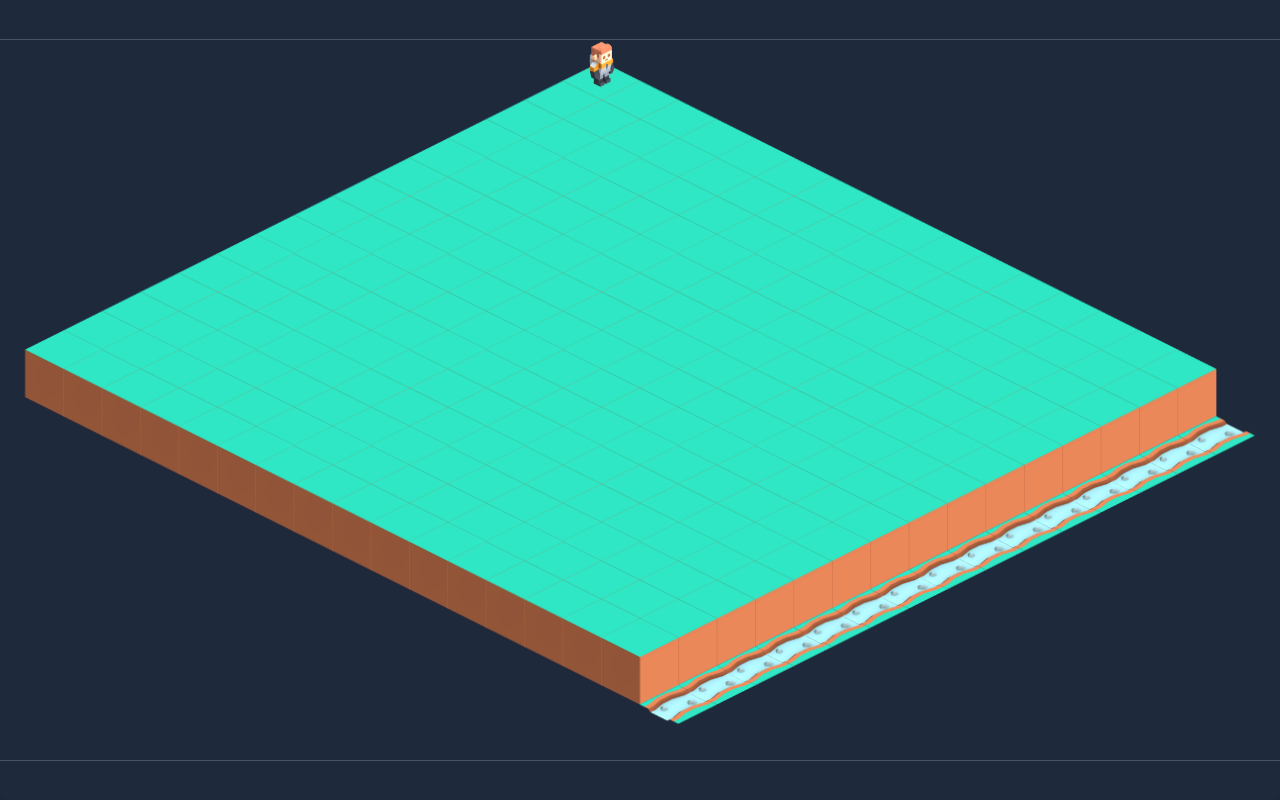
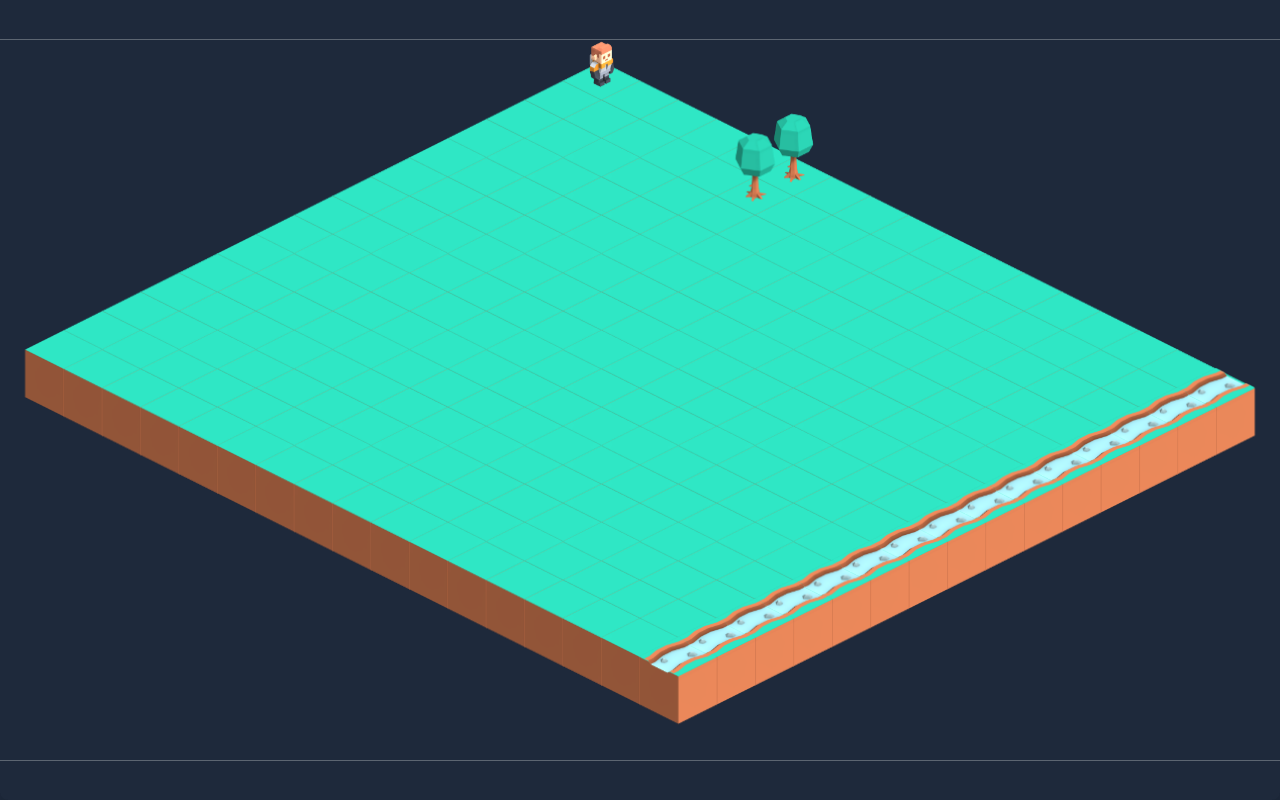
Before and after one commit to gouz/life-is-a-game, a website built with Parcel: page src/index.pug in a window 1280 px wide. Built offline with nearby package versions, Linux system fonts and the light colour scheme.

Commit message:
feat: :sparkles: Back & Fore ground

```diff
--- a/src/index.pug
+++ b/src/index.pug
@@ -9,5 +9,6 @@ html(lang="fr")
         #canvas-wrapper
             canvas#board-background
             canvas#board-player
+            canvas#board-foreground
 
         script(src="js/main.js", type="module")
--- a/src/js/GameEngine.js
+++ b/src/js/GameEngine.js
@@ -2,7 +2,7 @@ import config from "../json/config.json";
 import items from "../json/items.json";
 import levels from "../json/levels.json";
 import Loader from "./Loader";
-import Background from "./Background";
+import Decor from "./Decor";
 import Player from "./Player";
 import "./Keyboard.js";
 import GamePad from "./Gamepad";
@@ -10,7 +10,8 @@ import GamePad from "./Gamepad";
 export default class GameEngine {
   constructor(startLevel) {
     this._loader = new Loader(items.list, config.ratio);
-    this._background = new Background(config.HTMLElements.background);
+    this._background = new Decor(config.HTMLElements.background);
+    this._foreground = new Decor(config.HTMLElements.foreground);
     this._player = new Player(
       config.HTMLElements.player,
       config.player.src,
@@ -23,9 +24,7 @@ export default class GameEngine {
     this._nbCol = 0;
     this._gamepad = new GamePad();
   }
-  _drawLevel(level) {
-    this._level = level;
-    this._loader.prepare().then(() => {
+  _drawBackground() {
     levels[this._level].background.forEach((row, y) => {
       row.forEach((step, z) => {
         let nbColTemp = 0;
@@ -39,11 +38,39 @@ export default class GameEngine {
     });
     this._nbCol -= 1;
     this._nbRow -= 1;
+    levels[this._level].elements_back.forEach((row, y) => {
+      row.forEach((step, z) => {
+        step.forEach((col, x) => {
+          if ("" != col)
+            this._background.drawImage(this._loader.fetchImg(col), x, y, z + 1);
+        });
+      });
+    });
+  }
+  _drawForeground() {
+    levels[this._level].elements_front.forEach((row, y) => {
+      row.forEach((step, z) => {
+        step.forEach((col, x) => {
+          if ("" != col)
+            this._foreground.drawImage(this._loader.fetchImg(col), x, y, z + 1);
+        });
+      });
+    });
+  }
+  _drawPlayer(posX, posY) {
+    this._player.clean();
     this._player.drawImage(
       this._loader.fetchImg(this._player.getImage()),
-        config.player.initialX,
-        config.player.initialY
+      posX,
+      posY
     );
+  }
+  _drawLevel(level) {
+    this._level = level;
+    this._loader.prepare().then(() => {
+      this._drawBackground();
+      this._drawForeground();
+      this._drawPlayer(config.player.initialX, config.player.initialY);
       this._avatarPosX = config.player.initialX;
       this._avatarPosY = config.player.initialY;
     });
@@ -70,11 +97,6 @@ export default class GameEngine {
     if (this._avatarPosY <= 0) this._avatarPosY = 0;
     if (this._avatarPosX >= this._nbCol) this._avatarPosX = this._nbCol;
     if (this._avatarPosY >= this._nbRow) this._avatarPosY = this._nbRow;
-    this._player.clean();
-    this._player.drawImage(
-      this._loader.fetchImg(this._player.getImage()),
-      this._avatarPosX,
-      this._avatarPosY
-    );
+    this._drawPlayer(this._avatarPosX, this._avatarPosY);
   }
 }
--- a/src/json/config.json
+++ b/src/json/config.json
@@ -1,7 +1,8 @@
 {
   "HTMLElements": {
     "background": "board-background",
-    "player": "board-player"
+    "player": "board-player",
+    "foreground": "board-foreground"
   },
   "board": {
     "width": 1280,
--- a/src/json/items.json
+++ b/src/json/items.json
@@ -8,6 +8,7 @@
     "astronautA_SW",
     "astronautA_NE",
     "astronautA_NW",
-    "ground_riverRocks_NE"
+    "ground_riverRocks_NE",
+    "tree_oak_NE"
   ]
 }
--- a/src/json/levels.json
+++ b/src/json/levels.json
@@ -19,7 +19,7 @@
           "cliff_block_rock_SE",
           "cliff_block_rock_SE",
           "cliff_block_rock_SE",
-          "ground_riverRocks_NE"
+          "cliff_block_rock_SE"
         ]
       ],
       [
@@ -40,7 +40,7 @@
           "cliff_block_rock_SE",
           "cliff_block_rock_SE",
           "cliff_block_rock_SE",
-          "ground_riverRocks_NE"
+          "cliff_block_rock_SE"
         ]
       ],
       [
@@ -61,7 +61,7 @@
           "cliff_block_rock_SE",
           "cliff_block_rock_SE",
           "cliff_block_rock_SE",
-          "ground_riverRocks_NE"
+          "cliff_block_rock_SE"
         ]
       ],
       [
@@ -82,7 +82,7 @@
           "cliff_block_rock_SE",
           "cliff_block_rock_SE",
           "cliff_block_rock_SE",
-          "ground_riverRocks_NE"
+          "cliff_block_rock_SE"
         ]
       ],
       [
@@ -103,7 +103,7 @@
           "cliff_block_rock_SE",
           "cliff_block_rock_SE",
           "cliff_block_rock_SE",
-          "ground_riverRocks_NE"
+          "cliff_block_rock_SE"
         ]
       ],
       [
@@ -124,7 +124,7 @@
           "cliff_block_rock_SE",
           "cliff_block_rock_SE",
           "cliff_block_rock_SE",
-          "ground_riverRocks_NE"
+          "cliff_block_rock_SE"
         ]
       ],
       [
@@ -145,7 +145,7 @@
           "cliff_block_rock_SE",
           "cliff_block_rock_SE",
           "cliff_block_rock_SE",
-          "ground_riverRocks_NE"
+          "cliff_block_rock_SE"
         ]
       ],
       [
@@ -166,7 +166,7 @@
           "cliff_block_rock_SE",
           "cliff_block_rock_SE",
           "cliff_block_rock_SE",
-          "ground_riverRocks_NE"
+          "cliff_block_rock_SE"
         ]
       ],
       [
@@ -187,7 +187,7 @@
           "cliff_block_rock_SE",
           "cliff_block_rock_SE",
           "cliff_block_rock_SE",
-          "ground_riverRocks_NE"
+          "cliff_block_rock_SE"
         ]
       ],
       [
@@ -208,7 +208,7 @@
           "cliff_block_rock_SE",
           "cliff_block_rock_SE",
           "cliff_block_rock_SE",
-          "ground_riverRocks_NE"
+          "cliff_block_rock_SE"
         ]
       ],
       [
@@ -229,7 +229,7 @@
           "cliff_block_rock_SE",
           "cliff_block_rock_SE",
           "cliff_block_rock_SE",
-          "ground_riverRocks_NE"
+          "cliff_block_rock_SE"
         ]
       ],
       [
@@ -250,7 +250,7 @@
           "cliff_block_rock_SE",
           "cliff_block_rock_SE",
           "cliff_block_rock_SE",
-          "ground_riverRocks_NE"
+          "cliff_block_rock_SE"
         ]
       ],
       [
@@ -271,7 +271,7 @@
           "cliff_block_rock_SE",
           "cliff_block_rock_SE",
           "cliff_block_rock_SE",
-          "ground_riverRocks_NE"
+          "cliff_block_rock_SE"
         ]
       ],
       [
@@ -292,7 +292,7 @@
           "cliff_block_rock_SE",
           "cliff_block_rock_SE",
           "cliff_block_rock_SE",
-          "ground_riverRocks_NE"
+          "cliff_block_rock_SE"
         ]
       ],
       [
@@ -313,12 +313,371 @@
           "cliff_block_rock_SE",
           "cliff_block_rock_SE",
           "cliff_block_rock_SE",
+          "cliff_block_rock_SE"
+        ]
+      ]
+    ],
+    "elements_back": [
+      [
+        [
+          "",
+          "",
+          "",
+          "",
+          "",
+          "",
+          "",
+          "",
+          "",
+          "",
+          "",
+          "",
+          "",
+          "",
+          "",
+          "",
+          "ground_riverRocks_NE"
+        ]
+      ],
+      [
+        [
+          "",
+          "",
+          "",
+          "",
+          "",
+          "",
+          "",
+          "",
+          "",
+          "",
+          "",
+          "",
+          "",
+          "",
+          "",
+          "",
+          "ground_riverRocks_NE"
+        ]
+      ],
+      [
+        [
+          "",
+          "",
+          "",
+          "",
+          "",
+          "",
+          "",
+          "",
+          "",
+          "",
+          "",
+          "",
+          "",
+          "",
+          "",
+          "",
+          "ground_riverRocks_NE"
+        ]
+      ],
+      [
+        [
+          "",
+          "",
+          "",
+          "",
+          "",
+          "",
+          "",
+          "",
+          "",
+          "",
+          "",
+          "",
+          "",
+          "",
+          "",
+          "",
+          "ground_riverRocks_NE"
+        ]
+      ],
+      [
+        [
+          "",
+          "",
+          "",
+          "",
+          "",
+          "",
+          "",
+          "",
+          "",
+          "",
+          "",
+          "",
+          "",
+          "",
+          "",
+          "",
+          "ground_riverRocks_NE"
+        ]
+      ],
+      [
+        [
+          "",
+          "",
+          "",
+          "",
+          "",
+          "",
+          "",
+          "",
+          "",
+          "",
+          "",
+          "",
+          "",
+          "",
+          "",
+          "",
+          "ground_riverRocks_NE"
+        ]
+      ],
+      [
+        [
+          "",
+          "",
+          "",
+          "",
+          "",
+          "",
+          "",
+          "",
+          "",
+          "",
+          "",
+          "",
+          "",
+          "",
+          "",
+          "",
+          "ground_riverRocks_NE"
+        ]
+      ],
+      [
+        [
+          "",
+          "",
+          "",
+          "",
+          "",
+          "",
+          "",
+          "",
+          "",
+          "",
+          "",
+          "",
+          "",
+          "",
+          "",
+          "",
+          "ground_riverRocks_NE"
+        ]
+      ],
+      [
+        [
+          "",
+          "",
+          "",
+          "",
+          "",
+          "",
+          "",
+          "",
+          "",
+          "",
+          "",
+          "",
+          "",
+          "",
+          "",
+          "",
+          "ground_riverRocks_NE"
+        ]
+      ],
+      [
+        [
+          "",
+          "",
+          "",
+          "",
+          "",
+          "",
+          "",
+          "",
+          "",
+          "",
+          "",
+          "",
+          "",
+          "",
+          "",
+          "",
+          "ground_riverRocks_NE"
+        ]
+      ],
+      [
+        [
+          "",
+          "",
+          "",
+          "",
+          "",
+          "",
+          "",
+          "",
+          "",
+          "",
+          "",
+          "",
+          "",
+          "",
+          "",
+          "",
+          "ground_riverRocks_NE"
+        ]
+      ],
+      [
+        [
+          "",
+          "",
+          "",
+          "",
+          "",
+          "",
+          "",
+          "",
+          "",
+          "",
+          "",
+          "",
+          "",
+          "",
+          "",
+          "",
+          "ground_riverRocks_NE"
+        ]
+      ],
+      [
+        [
+          "",
+          "",
+          "",
+          "",
+          "",
+          "",
+          "",
+          "",
+          "",
+          "",
+          "",
+          "",
+          "",
+          "",
+          "",
+          "",
+          "ground_riverRocks_NE"
+        ]
+      ],
+      [
+        [
+          "",
+          "",
+          "",
+          "",
+          "",
+          "",
+          "",
+          "",
+          "",
+          "",
+          "",
+          "",
+          "",
+          "",
+          "",
+          "",
+          "ground_riverRocks_NE"
+        ]
+      ],
+      [
+        [
+          "",
+          "",
+          "",
+          "",
+          "",
+          "",
+          "",
+          "",
+          "",
+          "",
+          "",
+          "",
+          "",
+          "",
+          "",
+          "",
           "ground_riverRocks_NE"
         ]
       ]
     ],
-    "elements_back": [],
-    "elements_front": [],
+    "elements_front": [
+      [
+        [
+          "",
+          "",
+          "",
+          "",
+          "",
+          "tree_oak_NE",
+          "",
+          "",
+          "",
+          "",
+          "",
+          "",
+          "",
+          "",
+          "",
+          "",
+          ""
+        ]
+      ],
+      [
+        [
+          "",
+          "",
+          "",
+          "",
+          "",
+          "tree_oak_NE",
+          "",
+          "",
+          "",
+          "",
+          "",
+          "",
+          "",
+          "",
+          "",
+          "",
+          ""
+        ]
+      ]
+    ],
     "next": {
       "west": "montelimar"
     }
--- a/src/less/main.less
+++ b/src/less/main.less
@@ -28,5 +28,9 @@ body {
     &#board-player {
       @apply z-10;
     }
+
+    &#board-foreground {
+      @apply z-20;
+    }
   }
 }
```
Also changed, not shown: src/js/Decor.js (renamed from src/js/Background.js), src/static/img/tree_oak_NE.png (added). Lines whose indentation alone changed are shown as unchanged.
